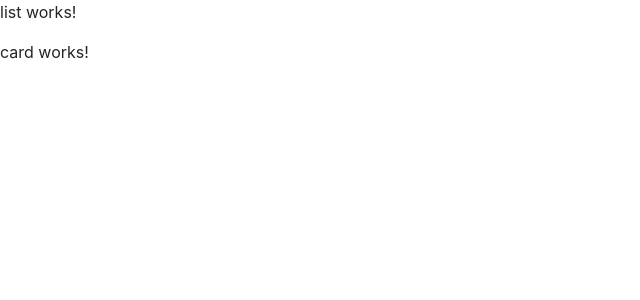
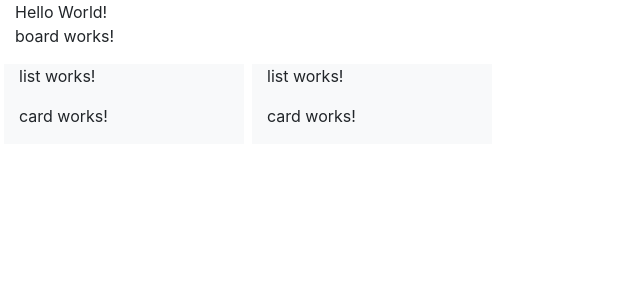
Before and after one commit to poojagaikwad1797/angular-trello, an Angular app: page / in a window 1280 px wide. Shown: the top 300 px of the page, without its empty margins (0-640 px from the left). Built offline with nearby package versions, Linux system fonts and the light colour scheme.

Commit message:
create a board component using ng g c board

```diff
--- a/src/app/app.component.html
+++ b/src/app/app.component.html
@@ -1 +1,10 @@
-<app-list></app-list>
+<div class="container-fluid h-100 bg-img">
+    <div class="row">
+        <div class="col">Hello World!</div>
+    </div>
+    <div class="row">
+        <div class="col">
+            <app-board></app-board>
+        </div>
+    </div>
+</div>
--- a/src/app/app.module.ts
+++ b/src/app/app.module.ts
@@ -5,13 +5,15 @@ import { AppRoutingModule } from './app-routing.module';
 import { AppComponent } from './app.component';
 import { CardComponent } from './card/card.component';
 import { ListComponent } from './list/list.component';
+import { BoardComponent } from './board/board.component';
 
 
 @NgModule({
   declarations: [
     AppComponent,
     CardComponent,
-    ListComponent
+    ListComponent,
+    BoardComponent
   ],
   imports: [
     BrowserModule,
--- /dev/null
+++ b/src/app/board/board.component.css
@@ -0,0 +1,3 @@
+.list {
+    max-width: 15rem;
+}
--- /dev/null
+++ b/src/app/board/board.component.html
@@ -0,0 +1,9 @@
+<p>board works!</p>
+<div class="row">
+    <div class="col list mx-1 bg-light">
+        <app-list></app-list>
+    </div>
+    <div class="col list mx-1 bg-light">
+        <app-list></app-list>
+    </div>
+</div>
--- /dev/null
+++ b/src/app/board/board.component.ts
@@ -0,0 +1,15 @@
+import { Component, OnInit } from '@angular/core';
+
+@Component({
+  selector: 'app-board',
+  templateUrl: './board.component.html',
+  styleUrls: ['./board.component.css']
+})
+export class BoardComponent implements OnInit {
+
+  constructor() { }
+
+  ngOnInit(): void {
+  }
+
+}
```
Also changed, not shown: 1 other file (tests, documents, lock files or other folders).
